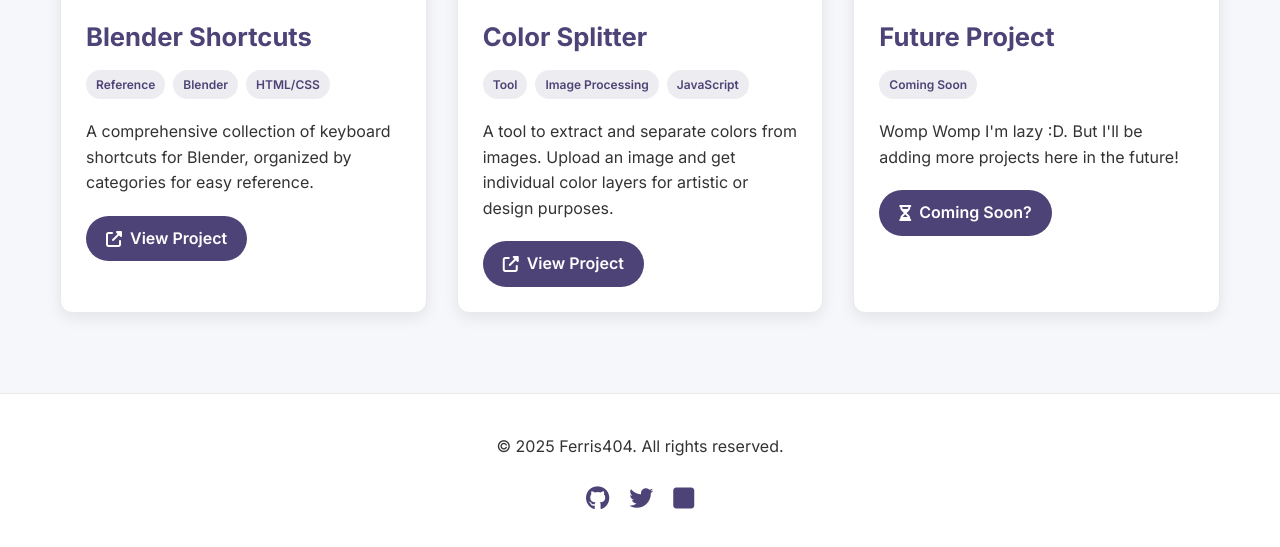
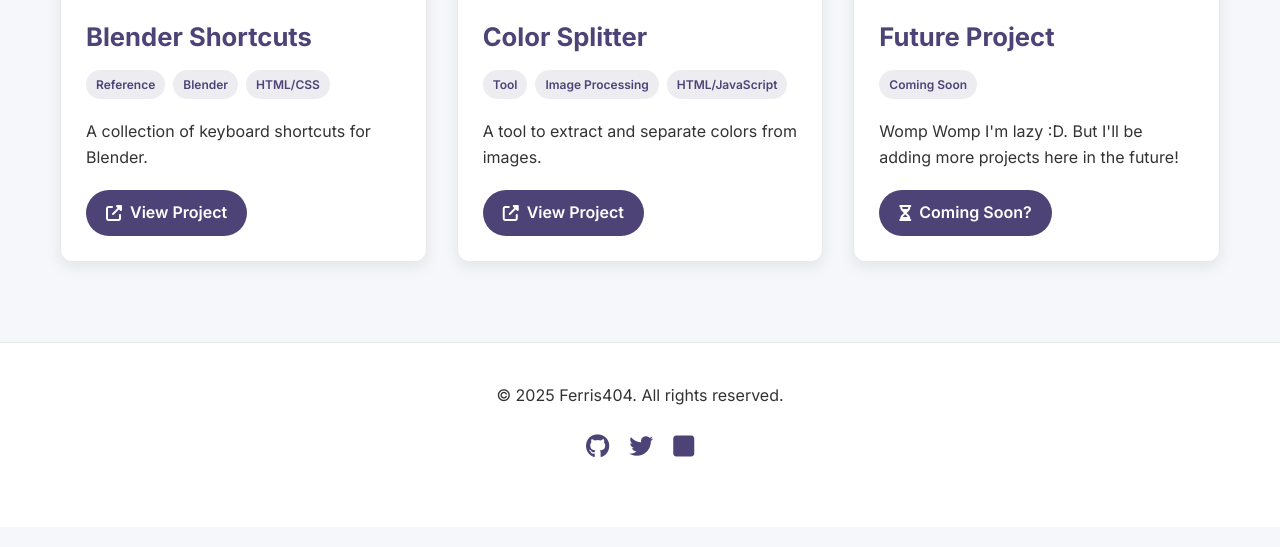
Before and after one commit to Ferris404/Ferris404.github.io, a plain HTML site: page index.html in a window 1280 px wide. Shown: the part 865-1412 px from the top of the page. Drawn offline with Linux system fonts and the light colour scheme.

Commit message:
Update index.html

```diff
--- a/index.html
+++ b/index.html
@@ -589,7 +589,7 @@
                         <span class="tag">Blender</span>
                         <span class="tag">HTML/CSS</span>
                     </div>
-                    <p>A comprehensive collection of keyboard shortcuts for Blender, organized by categories for easy reference.</p>
+                    <p>A collection of keyboard shortcuts for Blender.</p>
                     <a href="blendershortcuts/"><i class="fas fa-external-link-alt"></i> View Project</a>
                 </div>
             </div>
@@ -601,9 +601,9 @@
                     <div class="tags">
                         <span class="tag">Tool</span>
                         <span class="tag">Image Processing</span>
-                        <span class="tag">JavaScript</span>
+                        <span class="tag">HTML/JavaScript</span>
                     </div>
-                    <p>A tool to extract and separate colors from images. Upload an image and get individual color layers for artistic or design purposes.</p>
+                    <p>A tool to extract and separate colors from images.</p>
                     <a href="https://sirdaffington.github.io/" target="_blank"><i class="fas fa-external-link-alt"></i> View Project</a>
                 </div>
             </div>
```
